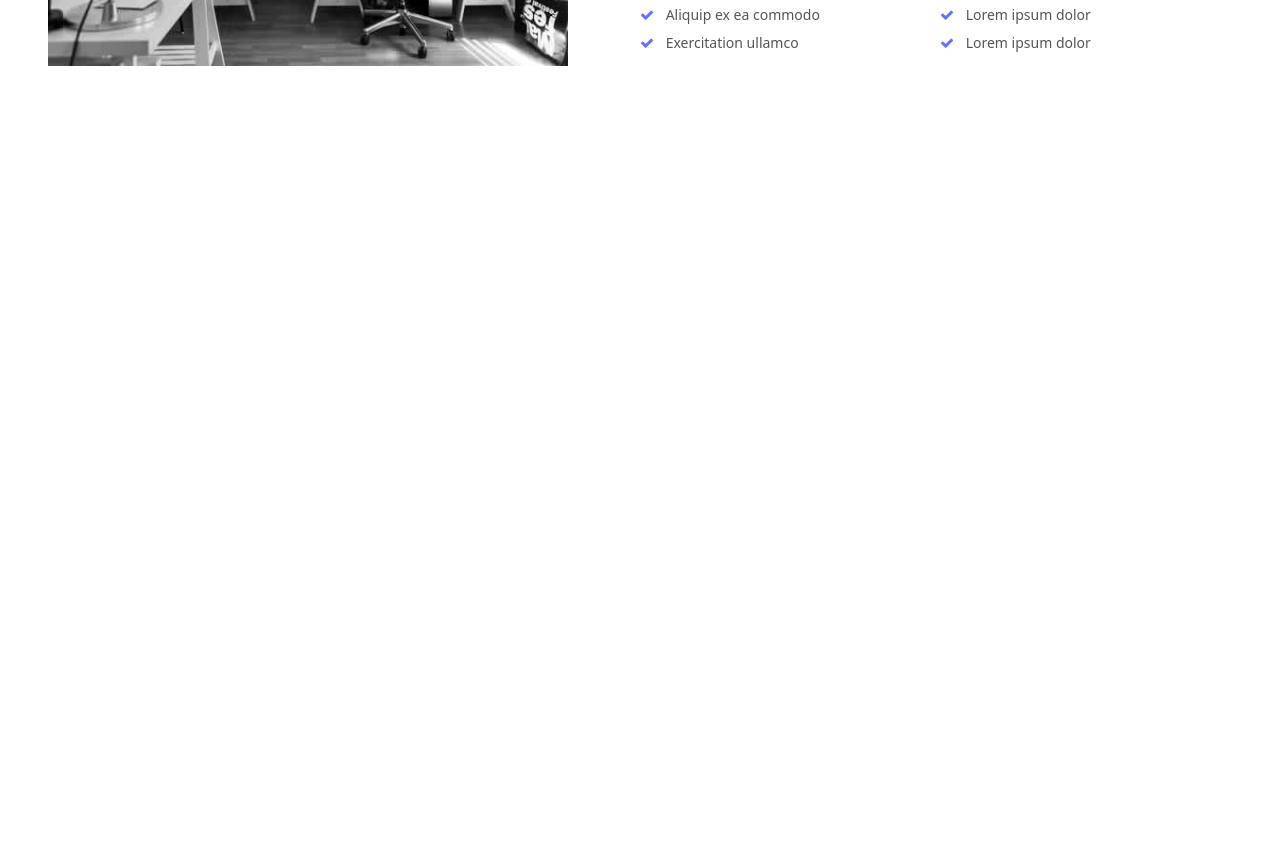
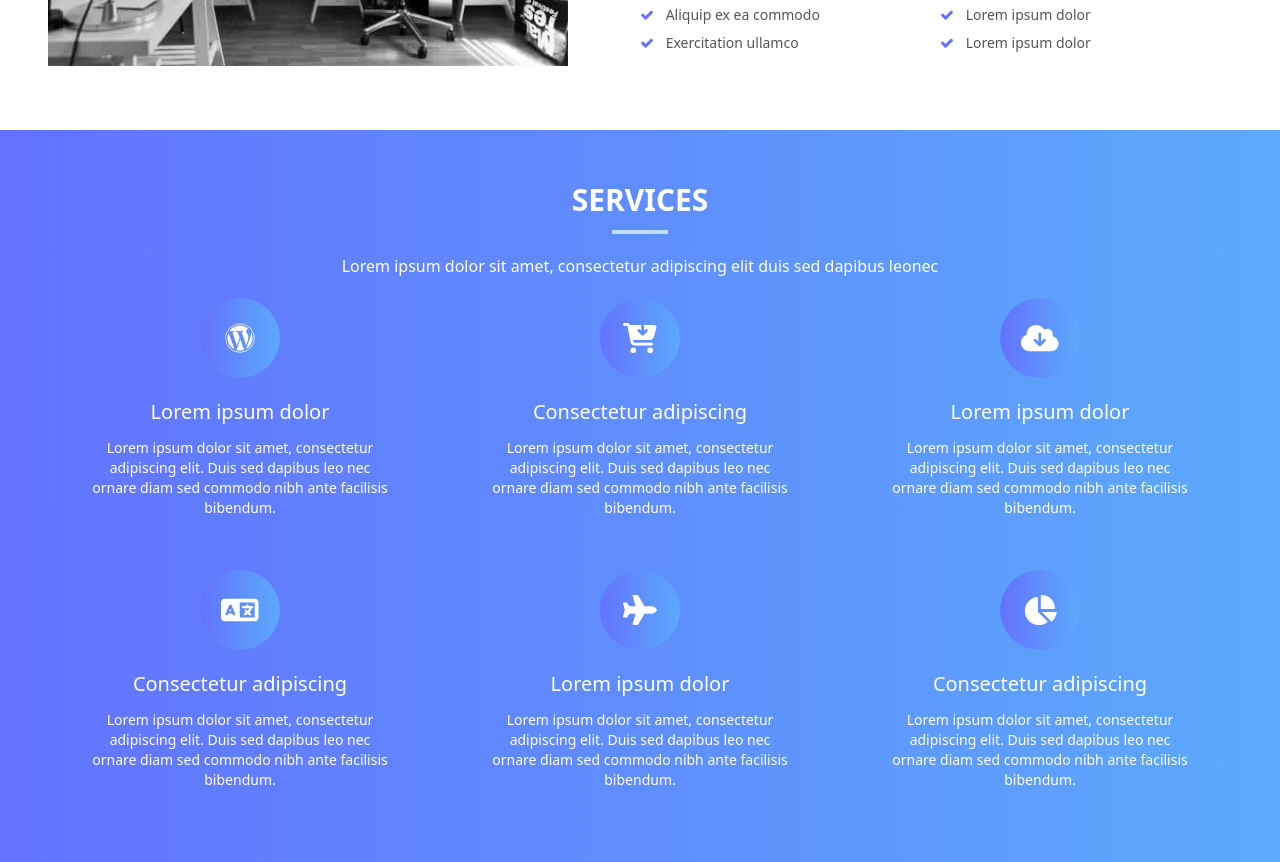
Before and after one commit to IvyMurage/react-contact-form, a React (Vite) app: page / in a window 1280 px wide. Shown: the part 1780-2642 px from the top of the page. Before the commit the page ends 1846 px from the top, so only its background shows below. Built offline with nearby package versions, Linux system fonts and the light colour scheme.

Commit message:
feat: Implemetn the service section

```diff
--- a/src/App.tsx
+++ b/src/App.tsx
@@ -3,6 +3,7 @@ import Home from "./sections/Home"
 import Nav from "./components/Nav"
 import Features from "./sections/Features"
 import About from "./sections/About"
+import Services from "./sections/Services"
 
 function App() {
   return (
@@ -11,6 +12,7 @@ function App() {
       <Home />
       <Features />
       <About />
+      <Services />
       {/* <div className="bg-gradient-to-r from-dark-blue to-linear p-5">
         <Contact />
       </div> */}
--- a/src/components/InfoCard.tsx
+++ b/src/components/InfoCard.tsx
@@ -8,7 +8,7 @@ type InfoCardType = {
 }
 function InfoCard({ title, description, icon, styles }: InfoCardType) {
     return (
-        <div className={`${styles} p-5 text-font-color flex flex-col items-center`}>
+        <div className={` p-5 text-font-color flex flex-col items-center ${styles}`}>
             <div className="w-20 h-20 bg-gradient-to-r from-dark-blue to-linear rounded-full text-white flex items-center justify-center text-3xl">{icon}</div>
             <h3 className="mt-5 mb-3 text-xl">{title}</h3>
             <p className="mb-3 text-center text-sm">{description}</p>
--- a/src/content.json
+++ b/src/content.json
@@ -65,6 +65,40 @@
                 " Lorem ipsum dolor"
             ]
             }
-
+            },
+            "services":{
+            "title":"Services",
+            "description":"Lorem ipsum dolor sit amet, consectetur adipiscing elit duis sed dapibus leonec",
+            "content":[
+              {
+                "title":"Lorem ipsum dolor",
+                "description":"Lorem ipsum dolor sit amet, consectetur adipiscing elit. Duis sed dapibus leo nec ornare diam sed commodo nibh ante facilisis bibendum.",
+                "iconType":"wordpress"
+              },
+              {
+                "title":"Consectetur adipiscing",
+                "description":"Lorem ipsum dolor sit amet, consectetur adipiscing elit. Duis sed dapibus leo nec ornare diam sed commodo nibh ante facilisis bibendum.",
+                "iconType":"cart"
+              },
+              {
+                "title":"Lorem ipsum dolor",
+                "description":"Lorem ipsum dolor sit amet, consectetur adipiscing elit. Duis sed dapibus leo nec ornare diam sed commodo nibh ante facilisis bibendum.",
+                "iconType":"cloud"
+              },
+              {
+                "title":"Consectetur adipiscing",
+                "description":"Lorem ipsum dolor sit amet, consectetur adipiscing elit. Duis sed dapibus leo nec ornare diam sed commodo nibh ante facilisis bibendum.",
+                "iconType":"language"
+              },{
+                "title":"Lorem ipsum dolor",
+                "description":"Lorem ipsum dolor sit amet, consectetur adipiscing elit. Duis sed dapibus leo nec ornare diam sed commodo nibh ante facilisis bibendum.",
+                "iconType":"plane"
+              },
+              {
+                "title":"Consectetur adipiscing",
+                "description":"Lorem ipsum dolor sit amet, consectetur adipiscing elit. Duis sed dapibus leo nec ornare diam sed commodo nibh ante facilisis bibendum.",
+                "iconType":"pie"
+              }
+            ]
             }
         }
--- a/src/sections/About.tsx
+++ b/src/sections/About.tsx
@@ -1,8 +1,7 @@
-import Content from '../content.json'
+import { about } from '../content.json'
 import AboutInfo from '../components/AboutInfo'
 import { nanoid } from 'nanoid'
 function About() {
-    const { about } = Content
 
     const reasonsList = about.reasons.reason.map(key => <li id='list' className='before:text-dark-blue before:pr-2 ' key={nanoid()}>{key}</li>)
     return (
--- a/src/sections/Features.tsx
+++ b/src/sections/Features.tsx
@@ -1,11 +1,12 @@
 import { faBullhorn, faComment, faMagicWandSparkles, faUsers } from "@fortawesome/free-solid-svg-icons";
 import { FontAwesomeIcon } from "@fortawesome/react-fontawesome";
-import content from '../content.json'
+import { features } from '../content.json'
 import InfoCard from "../components/InfoCard";
+import { nanoid } from "nanoid";
 
 function Features() {
 
-    const { content: Descriptions, title: featureTitle } = content.features
+    const { content: Descriptions, title: featureTitle } = features
 
     const descriptionList = Descriptions.map(description => {
         let icon;
@@ -27,6 +28,7 @@ function Features() {
                 icon = null;
         }
         return <InfoCard
+            key={nanoid()}
             icon={icon}
             title={description.title}
             description={description.description}
--- a/src/sections/Home.tsx
+++ b/src/sections/Home.tsx
@@ -1,8 +1,8 @@
-import Content from '../content.json'
+import { home_page } from '../content.json'
 import Button from '../components/Button'
 function Home() {
 
-    const { home_page: { title, paragraph } } = Content
+    const { title, paragraph } = home_page
     return (
         <div className='bg-no-repeat h-[1000px] -z-10 flex items-center flex-col  bg-cover bg-center bg-hero p-6' >
             <div className='-z-1000 h-[1000px]  absolute inset-0
--- a/src/sections/Services.tsx
+++ b/src/sections/Services.tsx
@@ -1,8 +1,59 @@
-import React from 'react'
+import { faWordpress } from "@fortawesome/free-brands-svg-icons/faWordpress";
+import { faCartArrowDown, faCloudDownload, faPieChart } from "@fortawesome/free-solid-svg-icons";
+import { faLanguage } from "@fortawesome/free-solid-svg-icons/faLanguage";
+import { faPlane } from "@fortawesome/free-solid-svg-icons/faPlane";
+import { FontAwesomeIcon } from "@fortawesome/react-fontawesome";
+import { services } from "../content.json";
+import InfoCard from "../components/InfoCard";
+import { nanoid } from "nanoid";
 
 function Services() {
+    const { title, content, description } = services;
+
+    const serviceList = content.map(service => {
+        let icon;
+        switch (service.iconType) {
+            case "wordpress":
+                icon = <FontAwesomeIcon icon={faWordpress} />;
+                break;
+            case "cart":
+                icon = <FontAwesomeIcon icon={faCartArrowDown} />;
+                break;
+            case "cloud":
+                icon = <FontAwesomeIcon icon={faCloudDownload} />;
+                break;
+            case "language":
+                icon = <FontAwesomeIcon icon={faLanguage} />;
+                break;
+            case "plane":
+                icon = <FontAwesomeIcon icon={faPlane} />;
+                break;
+            case "pie":
+                icon = <FontAwesomeIcon icon={faPieChart} />;
+                break;
+            default:
+                icon = null;
+        }
+        return (
+            <InfoCard
+                key={nanoid()}
+                title={service.title}
+                description={service.description}
+                icon={icon}
+                styles='text-white px-12 text-lg'
+            />
+        )
+    })
+
     return (
-        <div>Services</div>
+        <div className='bg-gradient-to-r p-10 mt-16 from-dark-blue to-linear'>
+            <h2 className="col-span-4 mb-3 font-bold text-center text-3xl px-4 mt-3 text-white">{title.toUpperCase()}</h2>
+            <div className='w-14  h-1 mb-5  bg-blue-200  col-span-4 m-auto  '></div>
+            <p className='text-center text-white'>{description}</p>
+            <div className="grid grid-cols-3 ">
+                {serviceList}
+            </div>
+        </div>
     )
 }
 
```
Lines whose indentation alone changed are shown as unchanged.
